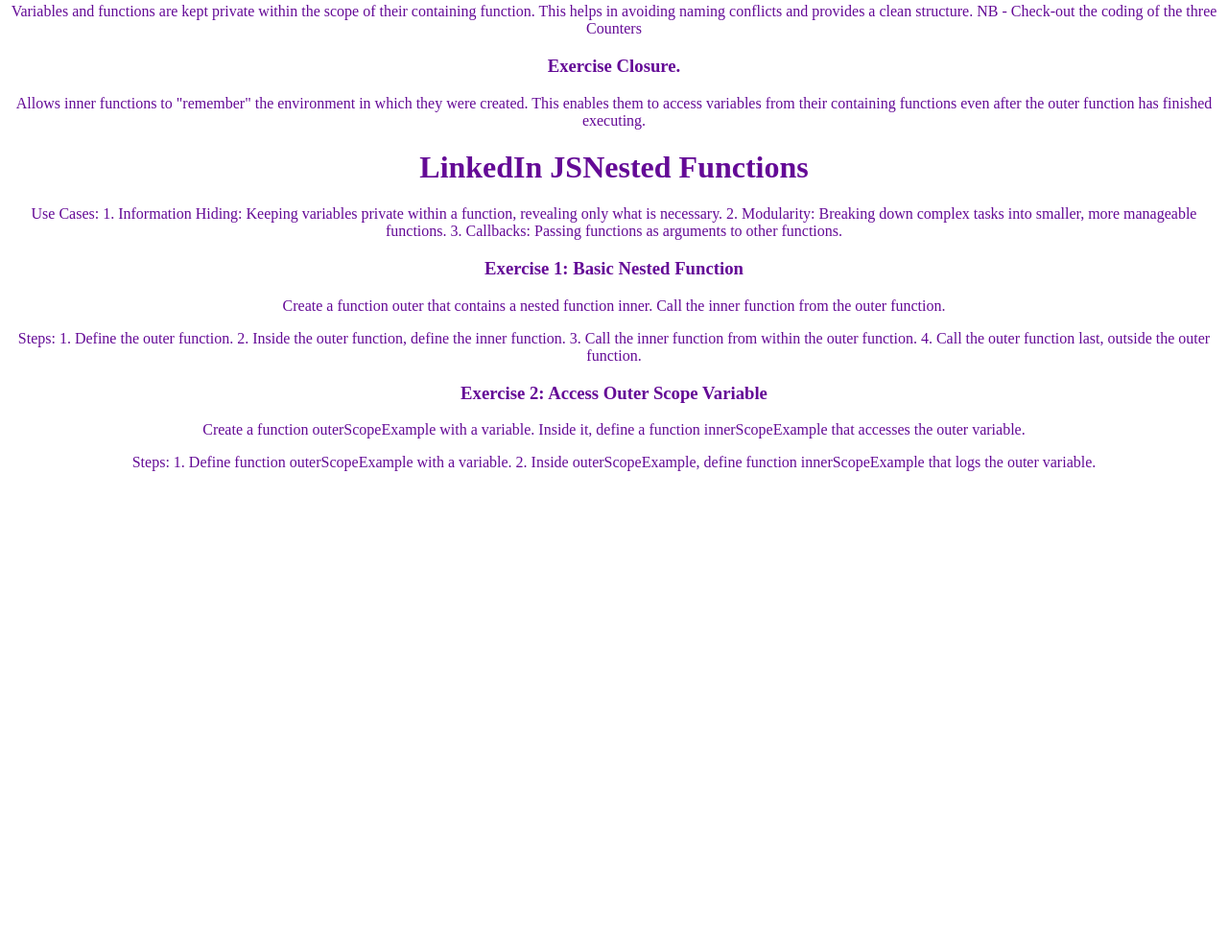
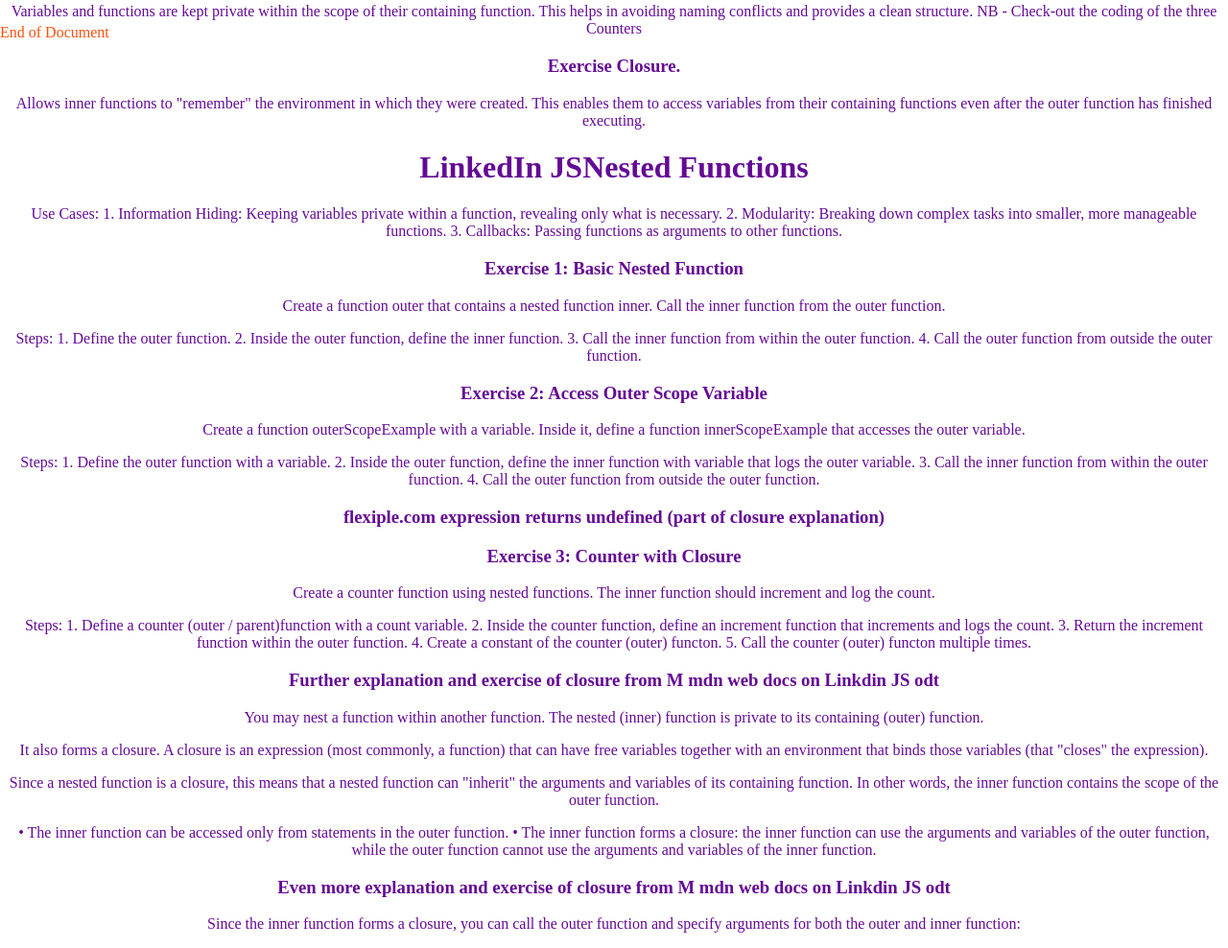
Before and after one commit to 1BobC/1jsNest, a plain HTML site: page index.html in a window 1280 px wide. Shown: the part 757-1745 px from the top of the page at 96% size. Before the commit the page ends 1264 px from the top, so only its background shows below. Drawn offline with Linux system fonts and the light colour scheme.

Commit message:
Add EX flexiple, Exercise 3: Counter with Closure, Further explanation and exercise  of closure from M mdn web, Even more explanation and exercise of closure from M mdn web

```diff
--- a/index.html
+++ b/index.html
@@ -71,16 +71,51 @@
    1. Define the outer function.
    2. Inside the outer function, define the inner function.
    3. Call the inner function from within the outer function.
-   4. Call the outer function last, outside the outer function.
+   4. Call the outer function from outside the outer function.
 </p>
 
 <h3>Exercise 2: Access Outer Scope Variable </h3>
 <p>Create a function outerScopeExample with a variable. Inside it, define a function innerScopeExample
    that accesses the outer variable. </p>
 <p>Steps:
-   1. Define function outerScopeExample with a variable.
-   2. Inside outerScopeExample, define function innerScopeExample that logs the outer variable. </p>
+   1. Define the outer function with a variable.
+   2. Inside the outer function, define the inner function with variable that logs the outer variable.
+   3. Call the inner function from within the outer function.
+   4. Call the outer function from outside the outer function.</p>
 
+<h3>flexiple.com expression returns undefined (part of closure explanation)</h3>
+
+<h3>Exercise 3: Counter with Closure </h3>
+<p>Create a counter function using nested functions.
+   The inner function should increment and log the count. </p>
+<p>Steps:
+   1. Define a counter (outer / parent)function with a count variable.
+   2. Inside the counter function, define an increment function that increments and logs the count.
+   3. Return the increment function within the outer function.
+   4. Create a constant of the counter (outer) functon.
+   5. Call the counter (outer) functon multiple times.</p>
+
+ <h3>Further explanation and exercise  of closure from M mdn web docs on Linkdin JS odt</h3>
+ <p>You may nest a function within another function.
+   The nested (inner) function is private to its containing (outer) function.</p>
+<p>It also forms a closure. A closure is an expression (most commonly, a function) that can have
+   free variables together with an environment that binds those variables
+   (that "closes" the expression).</p>
+<p>Since a nested function is a closure, this means that a nested function can "inherit"
+   the arguments and variables of its containing function.
+   In other words, the inner function contains the scope of the outer function.</p>
+<p>    • The inner function can be accessed only from statements in the outer function.
+   • The inner function forms a closure: the inner function can use the arguments and variables
+   of the outer function, while the outer function cannot use the arguments and variables
+   of the inner function. </p>
+
+<h3>Even more explanation and exercise  of closure from M mdn web docs on Linkdin JS odt</h3>
+<p>Since the inner function forms a closure, you can call the outer function
+   and specify arguments for both the outer and inner function:</p>
+
+
+
+<div class = 'footer'>End of Document</div>
 
 
 
--- a/jscript.js
+++ b/jscript.js
@@ -2,7 +2,7 @@
 // 1 - Exercise from javascript.info
     // function sayHiBye(firstName, lastName) {
 
-//     // helper nested function to use below
+    // helper nested function to use below
 //     function getFullName() {
 //       return firstName + " " + lastName;
 //     }
@@ -18,7 +18,7 @@
 
 //   sayHiBye("Damon", "Runyon");
 
-//   //2 - Ex 1a, 1b copied by hand with changes
+//2 - Ex 1a, 1b copied by hand with changes
 //   function sayHiGo(firstN, lastN)  {
 //     // nested function
 //     function getFullN()  {
@@ -36,7 +36,7 @@
 
 //   sayHiGo("Tory", "Party");
 
-//  //3 - Ex from Linkedin doc Counter with Closure
+//3 - Ex from Linkedin doc Counter with Closure
     // function counter(){
     //   let count = 0;
     //   function increment(){
@@ -115,7 +115,7 @@
     // }
     //   outerF();
 
-    // //Example similar (simple) as above
+    //Example similar (simple) as above
     // function parent(){
     //   console.log("I'm the parent");
 
@@ -126,7 +126,7 @@
     // }
     //     parent();
 
-    // //Example again similar (simple) as above
+//Example again similar (simple) as above
     // function bo(){
     //   console.log("Say BO");
 
@@ -137,7 +137,7 @@
     // }
     //   bo();
 
-    // //Example do I remember (simple) as above? Hand in glove
+//Example do I remember (simple) as above? Hand in glove
     // function hand(){
     //   console.log("Hand ");
 
@@ -149,7 +149,7 @@
     // }
     //   hand();
 
-    // //Example do I still remember?
+//Example do I still remember?
     // function still(){
     //   console.log("Do I still ");
 
@@ -175,7 +175,7 @@
 
       //   outerScopeEG(); //Output :I am from outer scope / container function.
 
-      // //Redo example of Encapsulation
+//Redo example of Encapsulation
       // function counter(){
       //   let count = 0;
 
@@ -226,14 +226,80 @@
         //Inner Function
 
 //Exercise 2: Access Outer Scope Variable LinkedIn JSNested Functions
-        function outerEx2(){
-            let outerVar = "I am the outer variable logged from the inner variable";
+        // function outerEx2(){
+        //     let outerVar = "I am the outer variable logged from the inner variable";
 
-            function innerEx2(){
-                console.log(outerVar);
+        //     function innerEx2(){
+        //         console.log(outerVar);
+
+        //     }
+        //     innerEx2(); //calls the inner function
+
+        // }
+        //     outerEx2(); //calls the outer (parent) function and starts the function off
+
+//flexiple.com expression returns undefined (part of closure explanation)
+        // const getName = (name) => {
+
+        //     if (name == 'Flexiple') {
+
+        //         console.log(name);
+        //     }
+        // }
+        //     getName('Flexiple');
+            //getName('Arthur');  //No result in console
+            //getName(name); //No result in console
+            //getName();    /No result in console
+            //flexiple comment - This function actually returns undefined
+            //However with 'getName('Flexiple');' called, console.log shows Flexiple
+
+//Exercise 3: Counter with Closure
+        function counter() {
+            let count = 0;
+
+            function increment(){
+                count++;
+
+                console.log(count);
+            }
+                return increment;
+        }
+
+            const counterFunction = counter();
+            counterFunction();  //Output 1
+            counterFunction();  //Output 2
+            counterFunction();  //Output 3
+
+//Further explanation and exercise  of closure from M mdn web docs on Linkdin JS odt
+        function addSquares(a, b){
+
+            function square(x) {
+
+                return x * x;
+            }
+
+            return square(a) + square(b);
 
         }
-            innerEx2(); //calls the inner function
+
+            console.log(addSquares(2, 3));
+            console.log(addSquares(20, 30));
+            console.log(addSquares(200, 300));
+
+
+//Even more explanation and exercise of closure from M mdn web docs on Linkdin JS odt
+        function outside(x) {
+
+            function inside(y) {
+
+                return x + y;
+            }
+
+            return inside;
 
         }
-            outerEx2(); //calls the outer (parent) function and starts the function off
+            const funInside = outside(3); //specifies outside variable x
+            //so adding and inside variable y:
+            console.log(funInside(5)); //console displays 8
+            //or specify both variables with outside function
+            console.log(outside(3) (5)); //console again displays 8
--- a/style.CSS
+++ b/style.CSS
@@ -14,3 +14,9 @@ p{color: rgb(100, 10, 150);
 div{color: rgb(250, 80, 15);
     text-align: center;
 }
+.footer {
+    position: absolute;
+    bottom: 0;
+    left: 0;
+    z-index: 10;
+}
```
Also changed, not shown: 1 other file. Lines whose indentation alone changed are shown as unchanged.
